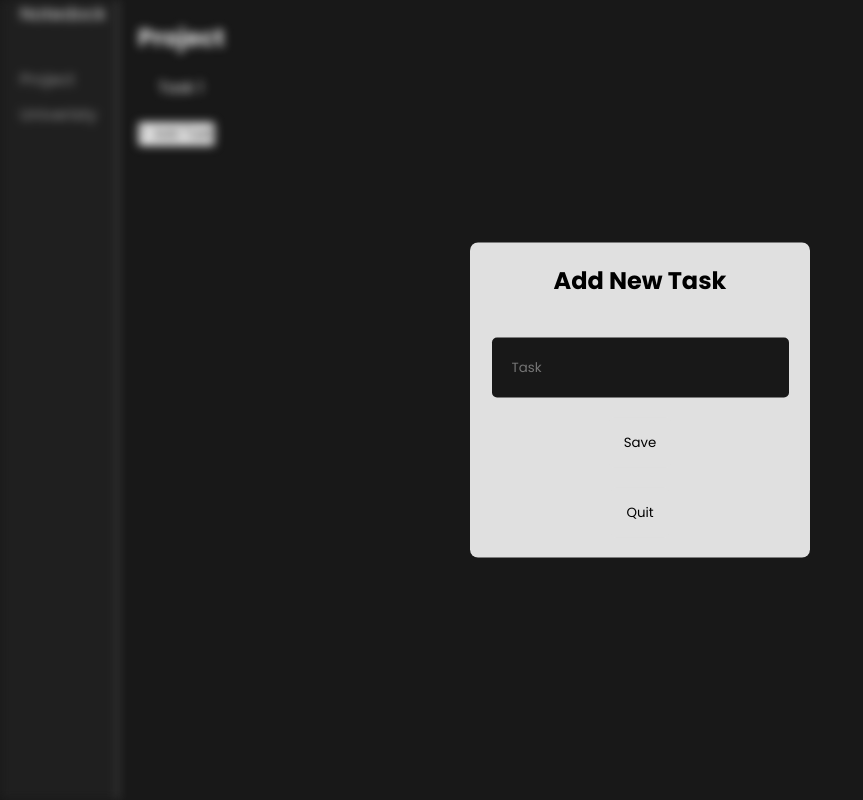
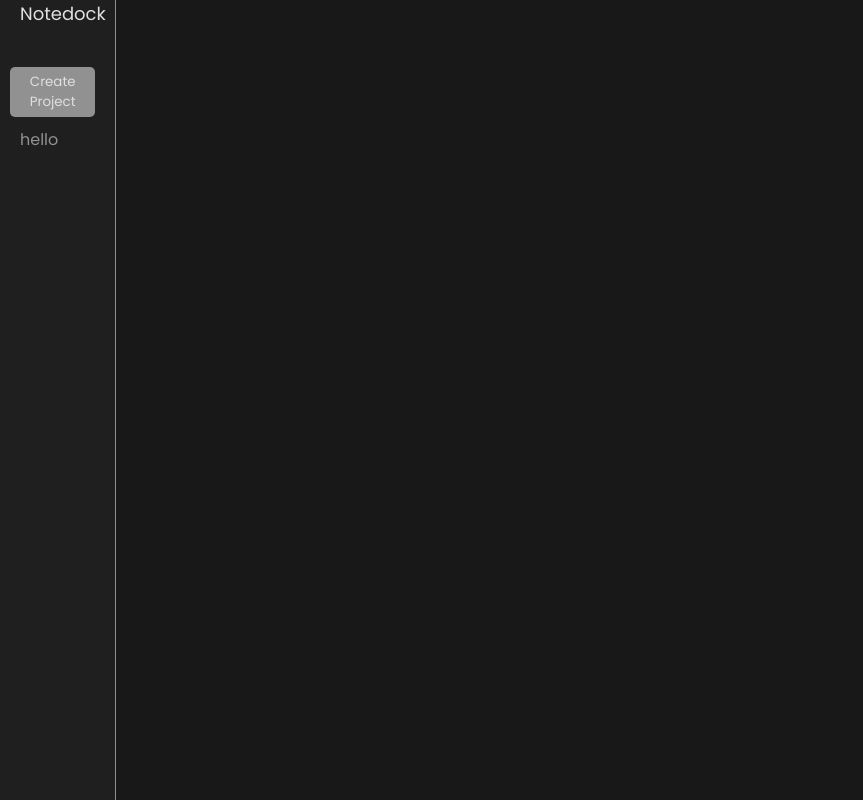
Before and after one commit to deucenn/todo-list, a website built with webpack: page src/index.html in a window 1280 px wide. Shown: the whole page, without its empty margins (0-863 px from the left). Built offline with nearby package versions, Linux system fonts and the light colour scheme.

Commit message:
Building an UI component

```diff
--- /dev/null
+++ b/src/UI.js
@@ -0,0 +1,45 @@
+export default class UI {
+  static loadHomepage() {
+    UI.loadProjects();
+  }
+
+  static loadProjects() {
+    const content = document.getElementById("content");
+
+    const navbar = document.createElement("div");
+    navbar.classList.add("navbar"); // Blur Opt-In
+
+    const appName = document.createElement("h1");
+    appName.classList.add("app-name");
+    appName.textContent = "Notedock";
+
+    const createElement = document.createElement("button");
+    createElement.classList.add("create-project-btn");
+    createElement.textContent = "Create Project";
+
+    const navProject = document.createElement("div"); // Just for testing UI
+    navProject.classList.add("nav-item");
+    navProject.textContent = "hello";
+
+    content.appendChild(navbar);
+    navbar.appendChild(appName);
+    navbar.appendChild(createElement);
+    navbar.appendChild(navProject); // Just for testing UI
+
+    // Load projects from local storage
+    Storage.getToDoList()
+      .getProjects()
+      .forEach((project) => {
+        console.log(project);
+        // Render project in the UI
+        UI.createProject(project.name);
+      });
+  }
+
+  static createProject(name) {
+    const navProject = document.createElement("div");
+    navProject.classList.add("nav-item");
+    navProject.textContent = name;
+    navbar.appendChild(navProject);
+  }
+}
--- a/src/index.js
+++ b/src/index.js
@@ -1,8 +1,10 @@
 import "./styles.css"
-import { renderNavbar } from "./Navbar"
-import { renderMainContent } from "./MainContent";
-import Modal from "./modules/Modal";
+// import { renderNavbar } from "./Navbar"
+// import { renderMainContent } from "./MainContent";
+// import Modal from "./modules/Modal";
 
-renderNavbar();
-renderMainContent();
-Modal();
+// renderNavbar();
+// renderMainContent();
+import UI from "./UI"
+
+UI.loadHomepage()
--- a/src/modules/Task.js
+++ b/src/modules/Task.js
@@ -1,7 +1,7 @@
 export default class Task {
-  constructor(name, dueDate) {
+  constructor(name) {
     this.name = name;
-    this.dueDate = dueDate;
+    // this.dueDate = dueDate;
   }
 
   setName(name) {
@@ -12,11 +12,11 @@ export default class Task {
     return this.name;
   }
 
-  setDueDate(dueDate) {
-    this.dueDate = dueDate;
-  }
+  // setDueDate(dueDate) {
+  //   this.dueDate = dueDate;
+  // }
 
-  getDueDate() {
-    return this.dueDate;
-  }
+  // getDueDate() {
+  //   return this.dueDate;
+  // }
 }
--- a/src/styles.css
+++ b/src/styles.css
@@ -84,6 +84,27 @@ body {
   display: block;
 }
 
+.create-project-btn {
+  display: flex;
+  align-items: center;
+  justify-content: space-between;
+  color: var(--light);
+  background-color: var(--darkerlight);
+  border: none;
+  border-radius: 5px;
+  padding: 5px;
+  cursor: pointer;
+  margin-left: 10px;
+  margin-right: 20px;
+  margin-bottom: 10px;
+  transition: 200ms ease-in-out;
+}
+
+.create-project-btn:hover {
+  background-color: var(--hover);
+  color: var(--light)
+}
+
 /* Tasks */
 .task-container {
   color: var(--light);
```
Also changed, not shown: src/modules/Storage.js (+21 -7 lines).
